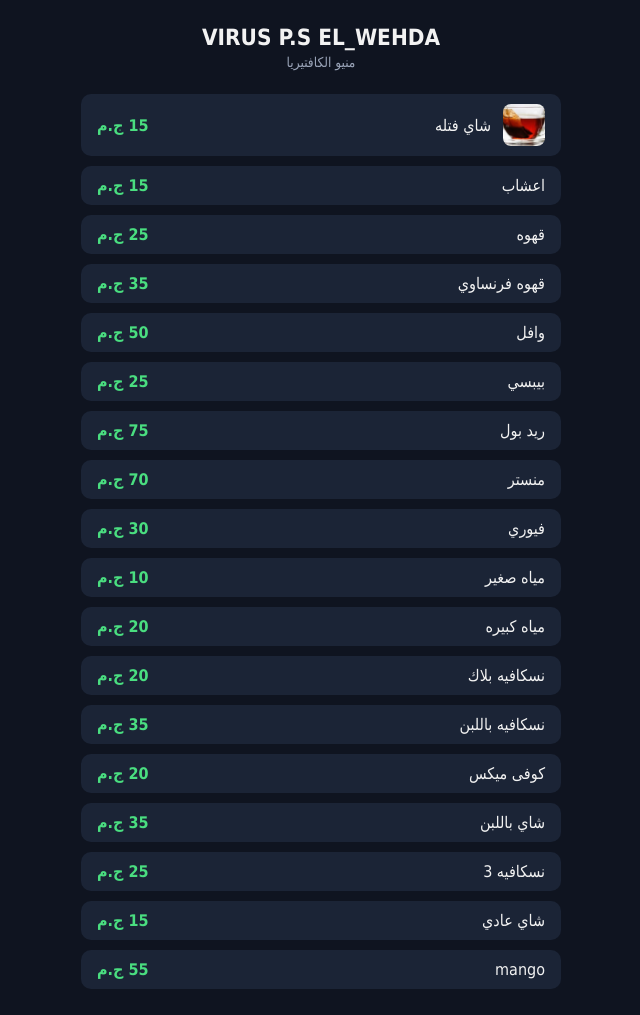
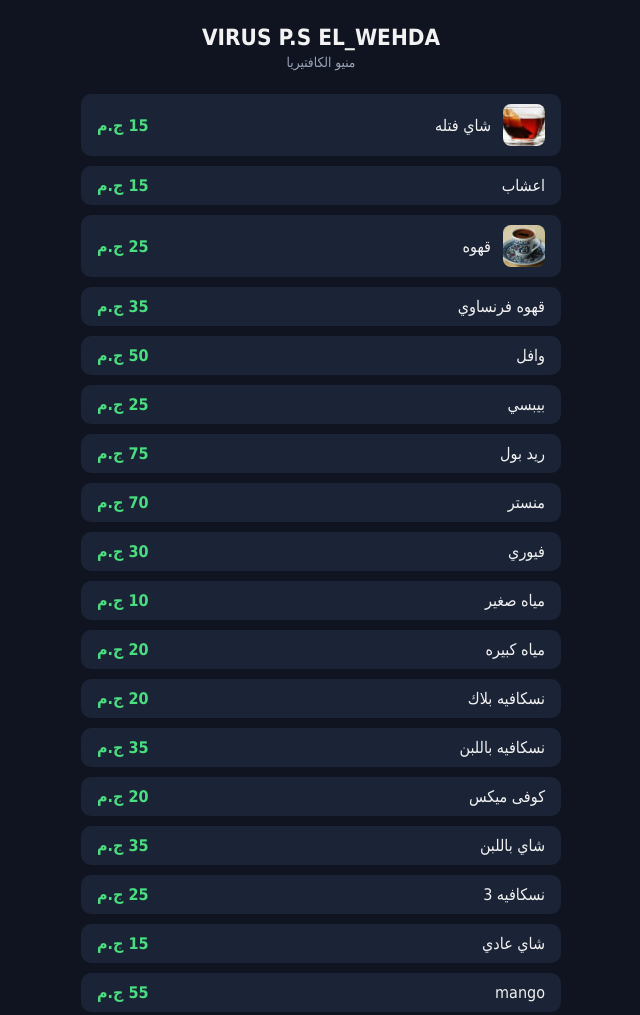
Before and after one commit to VIRUS-Net/EL-Wahda-Cafe-Menu, a plain HTML site: page index.html in a window 1280 px wide. Shown: the whole page, without its empty margins (319-959 px from the left). Drawn offline with Linux system fonts and the light colour scheme.

Commit message:
تحديث المنيو تلقائيًا

```diff
--- a/index.html
+++ b/index.html
@@ -51,7 +51,7 @@
         </div>
         <div class="item">
             <div class="item-info">
-
+                <img class="thumb" src="https://VIRUS-Net.github.io/EL-Wahda-Cafe-Menu/images/4a407d6d-f7b1-407f-bf72-3fef2e004f00.jpg" alt="">
                 <span class="name">قهوه</span>
             </div>
             <span class="price">25 ج.م</span>
```
